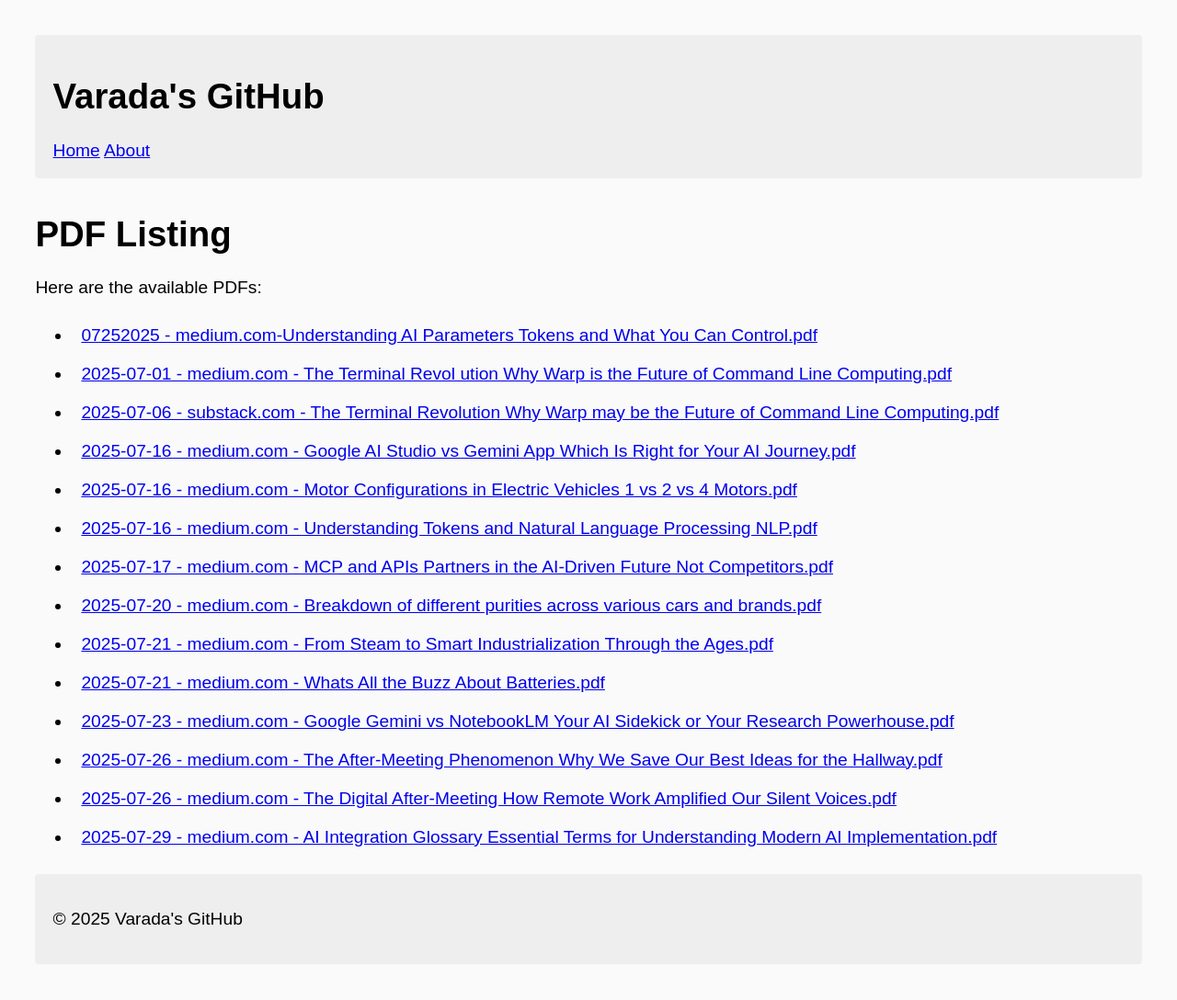
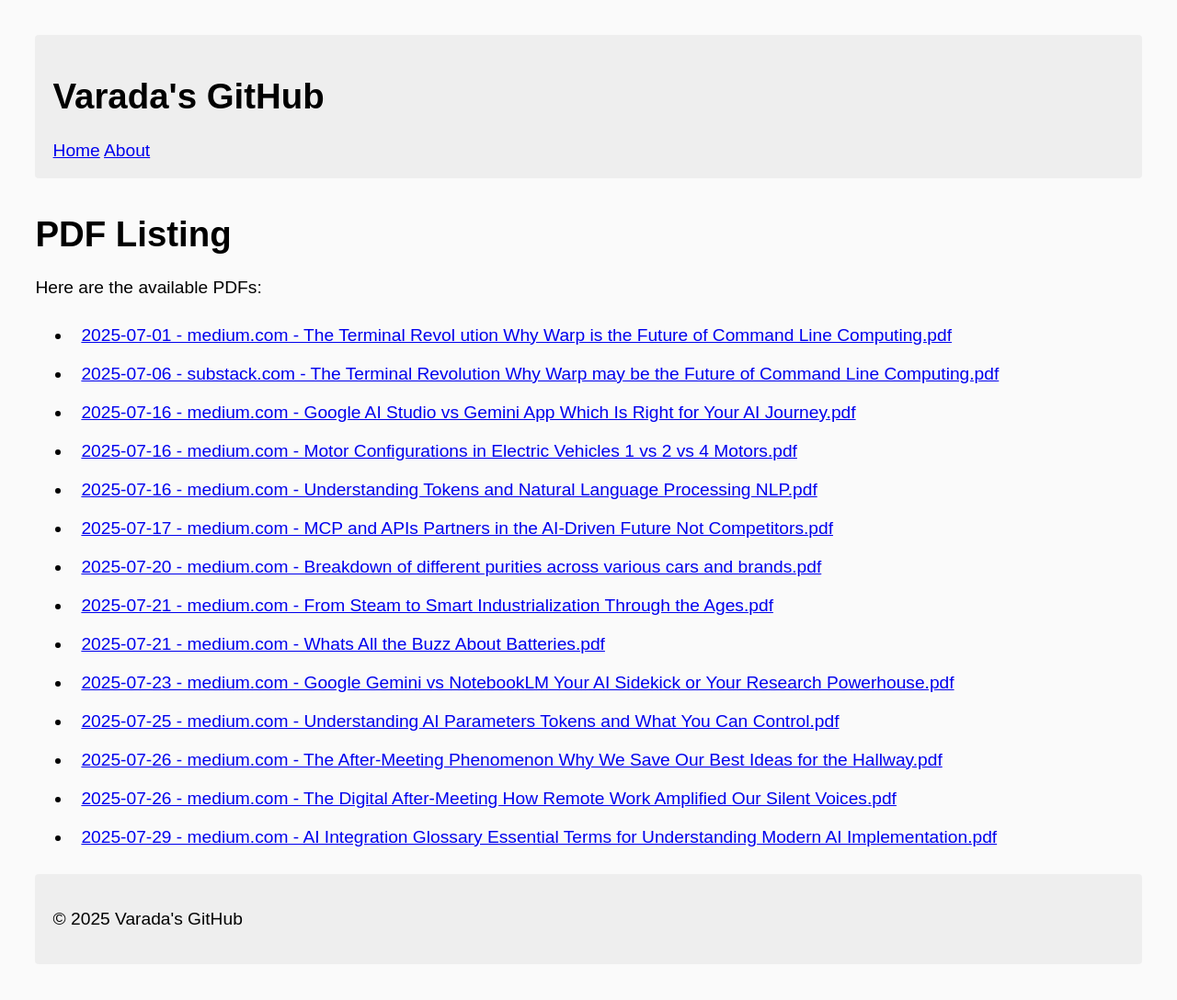
Before and after one commit to ivarada/ivarada.github.io, a Jekyll site: the page built from medium/pdf/index.md, in a window 1280 px wide. Shown: the whole page at 92% size. Built offline with Jekyll 4.4.1, drawn with Linux system fonts in a browser that asks for light colours; part of the change alters nothing that is shown.

Commit message:
Update PDF Listing

```diff
--- a/medium/pdf/index.md
+++ b/medium/pdf/index.md
@@ -7,7 +7,6 @@ title: PDF Listing
 
 Here are the available PDFs:
 
-- [07252025 - medium.com-Understanding AI Parameters Tokens and What You Can Control.pdf](07252025 - medium.com-Understanding AI Parameters Tokens and What You Can Control.pdf)
 - [2025-07-01 - medium.com - The Terminal Revol ution Why Warp is the Future of Command Line Computing.pdf](2025-07-01 - medium.com - The Terminal Revol ution Why Warp is the Future of Command Line Computing.pdf)
 - [2025-07-06 - substack.com - The Terminal Revolution Why Warp may be the Future of Command Line Computing.pdf](2025-07-06 - substack.com - The Terminal Revolution Why Warp may be the Future of Command Line Computing.pdf)
 - [2025-07-16 - medium.com - Google AI Studio vs Gemini App Which Is Right for Your AI Journey.pdf](2025-07-16 - medium.com - Google AI Studio vs Gemini App Which Is Right for Your AI Journey.pdf)
@@ -18,6 +17,7 @@ Here are the available PDFs:
 - [2025-07-21 - medium.com - From Steam to Smart Industrialization Through the Ages.pdf](2025-07-21 - medium.com - From Steam to Smart Industrialization Through the Ages.pdf)
 - [2025-07-21 - medium.com - Whats All the Buzz About Batteries.pdf](2025-07-21 - medium.com - Whats All the Buzz About Batteries.pdf)
 - [2025-07-23 - medium.com - Google Gemini vs NotebookLM Your AI Sidekick or Your Research Powerhouse.pdf](2025-07-23 - medium.com - Google Gemini vs NotebookLM Your AI Sidekick or Your Research Powerhouse.pdf)
+- [2025-07-25 - medium.com - Understanding AI Parameters Tokens and What You Can Control.pdf](2025-07-25 - medium.com - Understanding AI Parameters Tokens and What You Can Control.pdf)
 - [2025-07-26 - medium.com - The After-Meeting Phenomenon Why We Save Our Best Ideas for the Hallway.pdf](2025-07-26 - medium.com - The After-Meeting Phenomenon Why We Save Our Best Ideas for the Hallway.pdf)
 - [2025-07-26 - medium.com - The Digital After-Meeting How Remote Work Amplified Our Silent Voices.pdf](2025-07-26 - medium.com - The Digital After-Meeting How Remote Work Amplified Our Silent Voices.pdf)
 - [2025-07-29 - medium.com - AI Integration Glossary Essential Terms for Understanding Modern AI Implementation.pdf](2025-07-29 - medium.com - AI Integration Glossary Essential Terms for Understanding Modern AI Implementation.pdf)
```
